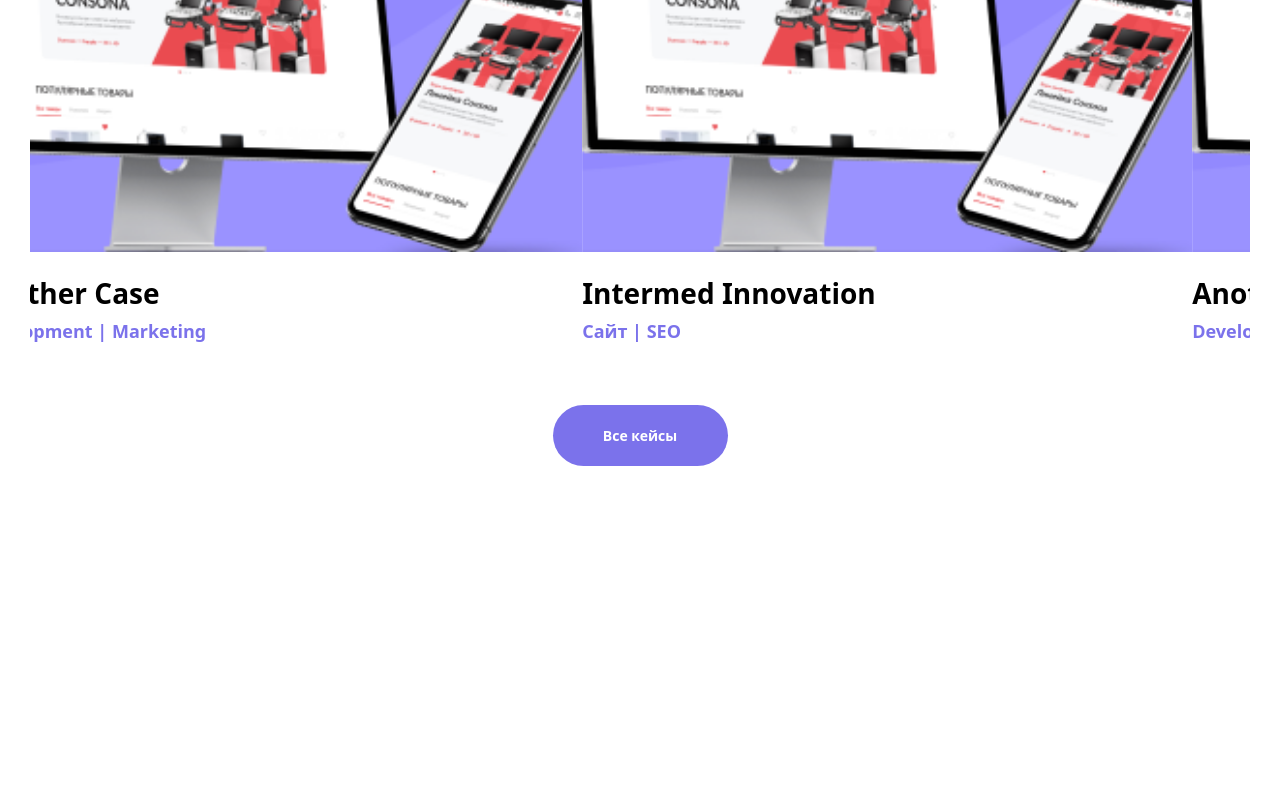
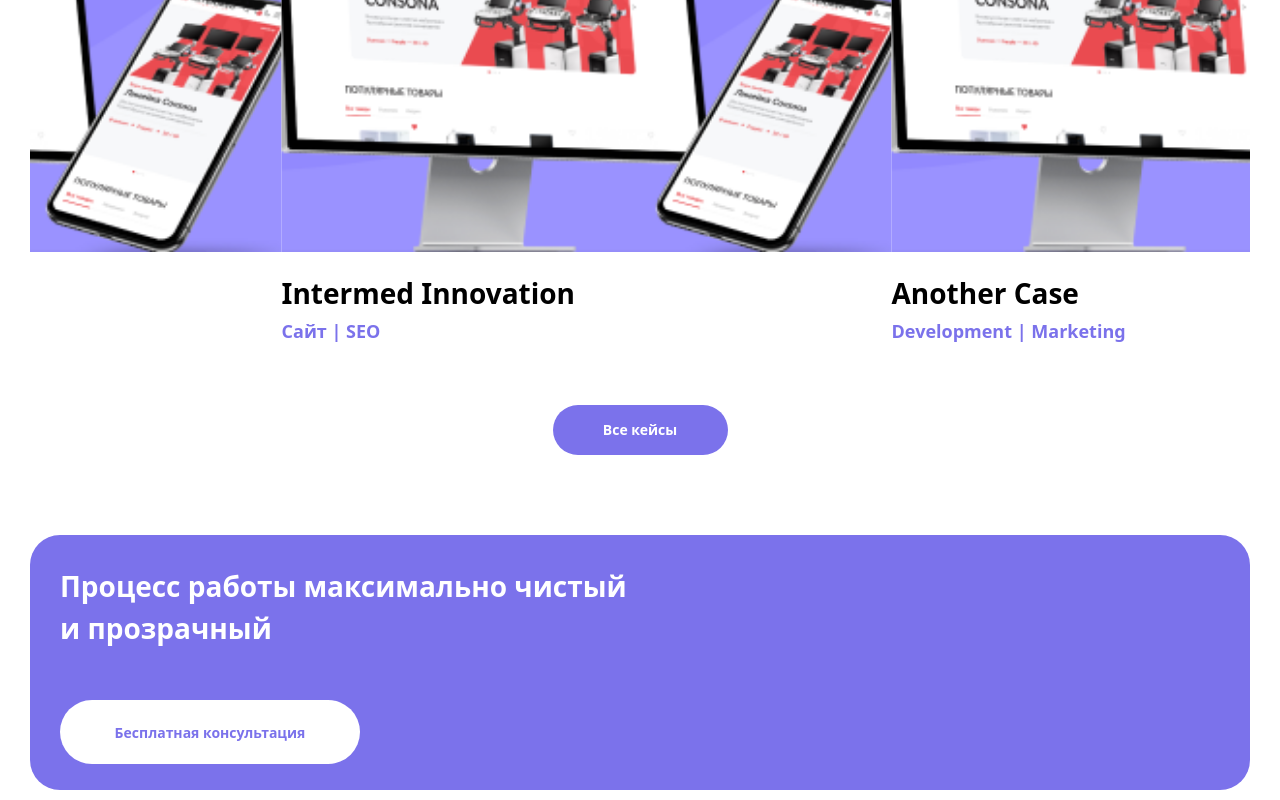
Before and after one commit to tarpeeton/result-me, a Next.js app: page /about in a window 1280 px wide. Shown: the part 3055-3855 px from the top of the page. Before the commit the page ends 3521 px from the top, so only its background shows below. Built offline with nearby package versions, Linux system fonts and the light colour scheme; what i18next-resources-to-backend would draw is missing.

Commit message:
Proses Work Added

```diff
--- a/app/[lng]/components/Main/Cases.js
+++ b/app/[lng]/components/Main/Cases.js
@@ -3,6 +3,9 @@ import { useCustomTranslation } from '../../../i18n/client'
 import "slick-carousel/slick/slick.css";
 import "slick-carousel/slick/slick-theme.css";
 import Slider from 'react-slick/lib/slider'
+
+
+
 import Image from 'next/image'
 import caseimg from '@/public/images/case.png'
 import Link from 'next/link'
@@ -26,7 +29,7 @@ const Cases = () => {
 			  breakpoint: 1024,
 			  settings: {
 				slidesToShow: 2,
-					slidesToScroll: 2,
+					slidesToScroll: 1,
 				rows:1,
 				infinite: true,
 			  }
@@ -36,14 +39,18 @@ const Cases = () => {
 			  settings: {
 				slidesToShow: 1,
 				slidesToScroll: 1,
-				initialSlide: 1
+				initialSlide: 1,
+				rows:1,
+				infinite: true,
 			  }
 			},
 			{
 			  breakpoint: 480,
 			  settings: {
 				slidesToShow: 1,
-				slidesToScroll: 1
+				slidesToScroll: 1,
+				rows:1,
+				infinite: true,
 			  }
 			}
 		]
@@ -65,7 +72,7 @@ const Cases = () => {
 			<div className='2xl:mt-[60px] '>
 				<Slider {...settings} className='w-full cursor-pointer'>
 					{/* First Slide */}
-					<div className='w-full mt-[20px] mdx:max-w-[500px] mdl:max-w-[700px] 2xl:max-w-[650px] 4xl:max-w-[700px]'>
+					<div className='w-full mt-[20px] mdx:max-w-[500px] mdl:max-w-[700px] slg:max-w-[350px] 2xl:max-w-[780px] 6xl:max-w-[910px]'>
 						<Image
 							src={caseimg}
 							width={500}
@@ -81,7 +88,7 @@ const Cases = () => {
 					</div>
 
 					{/* Second Slide */}
-					<div className='w-full mt-[20px] mdx:max-w-[500px] mdl:max-w-[700px] 2xl:max-w-[650px] 4xl:max-w-[700px]'>
+					<div className='w-full mt-[20px] mdx:max-w-[500px] mdl:max-w-[700px] slg:max-w-[350px] 2xl:max-w-[780px] 6xl:max-w-[910px]'>
 						<Image
 							src={caseimg}
 							width={500}
@@ -98,8 +105,8 @@ const Cases = () => {
 				</Slider>
 			</div>
 
-			<div className='mt-[40px] mdx:mt-[60px] w-[175px] px-[30px] py-[20px] mx-auto rounded-[100px] bg-violet100 flex items-center justify-center'>
-				<Link href='cases' className='text-white100 font-bold text-[14px]'>
+			<div className='mt-[40px] mdx:mt-[60px] w-[175px] h-[50px] px-[30px] py-[20px] mx-auto rounded-[100px] bg-violet100 flex items-center justify-center 4xl:w-[300px] 4xl:h-[62px]'>
+				<Link href='cases' className='text-white100 font-bold text-[14px] 4xl:text-[18px]'>
 				Все кейсы
 				</Link>
 			</div>
--- a/app/[lng]/components/Main/Main.js
+++ b/app/[lng]/components/Main/Main.js
@@ -2,7 +2,7 @@ import Banner from './Banner'
 import Result from './Results'
 import Services from './Services'
 import Cases from './Cases'
-
+import ProsesWork from './ProsesWork'
 
 
 const Main = () => {
@@ -14,6 +14,7 @@ const Main = () => {
 				<Result />
 				<Services/>
 				<Cases/>
+				<ProsesWork/>
 			</div>
 		</div>
 	)
--- /dev/null
+++ b/app/[lng]/components/Main/ProsesWork.js
@@ -0,0 +1,105 @@
+import Link from 'next/link';
+import "slick-carousel/slick/slick.css";
+import "slick-carousel/slick/slick-theme.css";
+import Slider from 'react-slick/lib/slider';
+
+const ProsesWork = () => {
+
+  const settings = {
+    dots: false,
+    infinite: true,
+    speed: 500,
+    slidesToShow: 1,
+    slidesToScroll: 1,
+    arrows: false,
+    autoplay: false,
+
+    responsive: [
+      {
+        breakpoint: 750, // Disable slider for screen widths below 750px
+        settings: 'unslick'
+      },
+    ]
+  };
+
+  return (
+    <div className='flex flex-col mt-[80px] gap-[10px]'>
+      {/* Slider will only activate for screens larger than 750px */}
+      <Slider {...settings} className="2xl:block">
+        {/* CARD 1 */}
+        <div className='w-full rounded-[30px] bg-violet100 p-[30px] pb-[26px] flex flex-col justify-between mb-[10px] slg:w-[45%]'> {/* Added margin-bottom for gap */}
+          <div className='w-[50%]'>
+            <p className='text-[28px] text-white100 font-bold'>
+              Процесс работы максимально чистый и прозрачный
+            </p>
+          </div>
+          <div className='py-[20px] px-[20px] rounded-[100px] bg-white text-center mt-[51px] slg:w-[300px]'>
+            <Link href='free' className='text-[14px] font-bold text-violet100'>
+              Бесплатная консультация
+            </Link>
+          </div>
+        </div>
+        {/* CARD 2 */}
+        <div className='w-full rounded-[30px] bg-[#F4F3FF] p-[30px] pb-[26px] flex flex-col justify-between mb-[10px] slg:w-[45%]'> {/* Added margin-bottom for gap */}
+          <div className='w-[60%]'>
+            <p className='text-[23px] text-titleDark font-bold'>РАБОТАЕМ ПО ДОГОВОРУ</p>
+          </div>
+          <div className='mt-[15px] w-[85%]'>
+            <p className='text-[14px] text-[#454545]'>
+              Мы тщательно прорабатываем все детали и фиксируем наши обязательства в договоре. Это гарантирует прозрачность, защищает ваши интересы и обеспечивает надежность наших услуг.
+            </p>
+          </div>
+        </div>
+        {/* CARD 3 */}
+        <div className='w-full rounded-[30px] bg-[#F4F3FF] p-[30px] pb-[26px] flex flex-col justify-between mb-[10px]'> {/* Added margin-bottom for gap */}
+          <div className='w-[60%]'>
+            <p className='text-[23px] text-titleDark font-bold'>УТВЕРЖДАЕМ ПЛАНЫ</p>
+          </div>
+          <div className='mt-[15px] w-[85%]'>
+            <p className='text-[14px] text-[#454545]'>
+              На этом этапе мы окончательно согласовываем все детали проекта, включая сроки, ресурсы и этапы выполнения. Важно, чтобы все участники имели четкое представление о ходе работы.
+            </p>
+          </div>
+        </div>
+      </Slider>
+
+      {/* Column layout for small screens (360px to 500px) */}
+      <div className="sm:hidden md:hidden lg:hidden 2xl:hidden">
+        <div className='w-full rounded-[30px] bg-violet100 p-[30px] pb-[26px] flex flex-col justify-between mb-[10px]'>
+          <div>
+            <p className='text-[28px] text-white100 font-bold'>
+              Процесс работы максимально чистый и прозрачный
+            </p>
+          </div>
+          <div className='py-[20px] px-[30px] rounded-[100px] bg-white text-center mt-[51px]'>
+            <Link href='free' className='text-[14px] font-bold text-violet100'>
+              Бесплатная консультация
+            </Link>
+          </div>
+        </div>
+        <div className='w-full rounded-[30px] bg-[#F4F3FF] p-[30px] pb-[26px] flex flex-col justify-between mb-[10px]'>
+          <div className='w-[60%]'>
+            <p className='text-[23px] text-titleDark font-bold'>РАБОТАЕМ ПО ДОГОВОРУ</p>
+          </div>
+          <div className='mt-[15px] w-[85%]'>
+            <p className='text-[14px] text-[#454545]'>
+              Мы тщательно прорабатываем все детали и фиксируем наши обязательства в договоре.
+            </p>
+          </div>
+        </div>
+        <div className='w-full rounded-[30px] bg-[#F4F3FF] p-[30px] pb-[26px] flex flex-col justify-between mb-[10px]'>
+          <div className='w-[60%]'>
+            <p className='text-[23px] text-titleDark font-bold'>УТВЕРЖДАЕМ ПЛАНЫ</p>
+          </div>
+          <div className='mt-[15px] w-[85%]'>
+            <p className='text-[14px] text-[#454545]'>
+              На этом этапе мы окончательно согласовываем все детали проекта.
+            </p>
+          </div>
+        </div>
+      </div>
+    </div>
+  );
+};
+
+export default ProsesWork;
```
